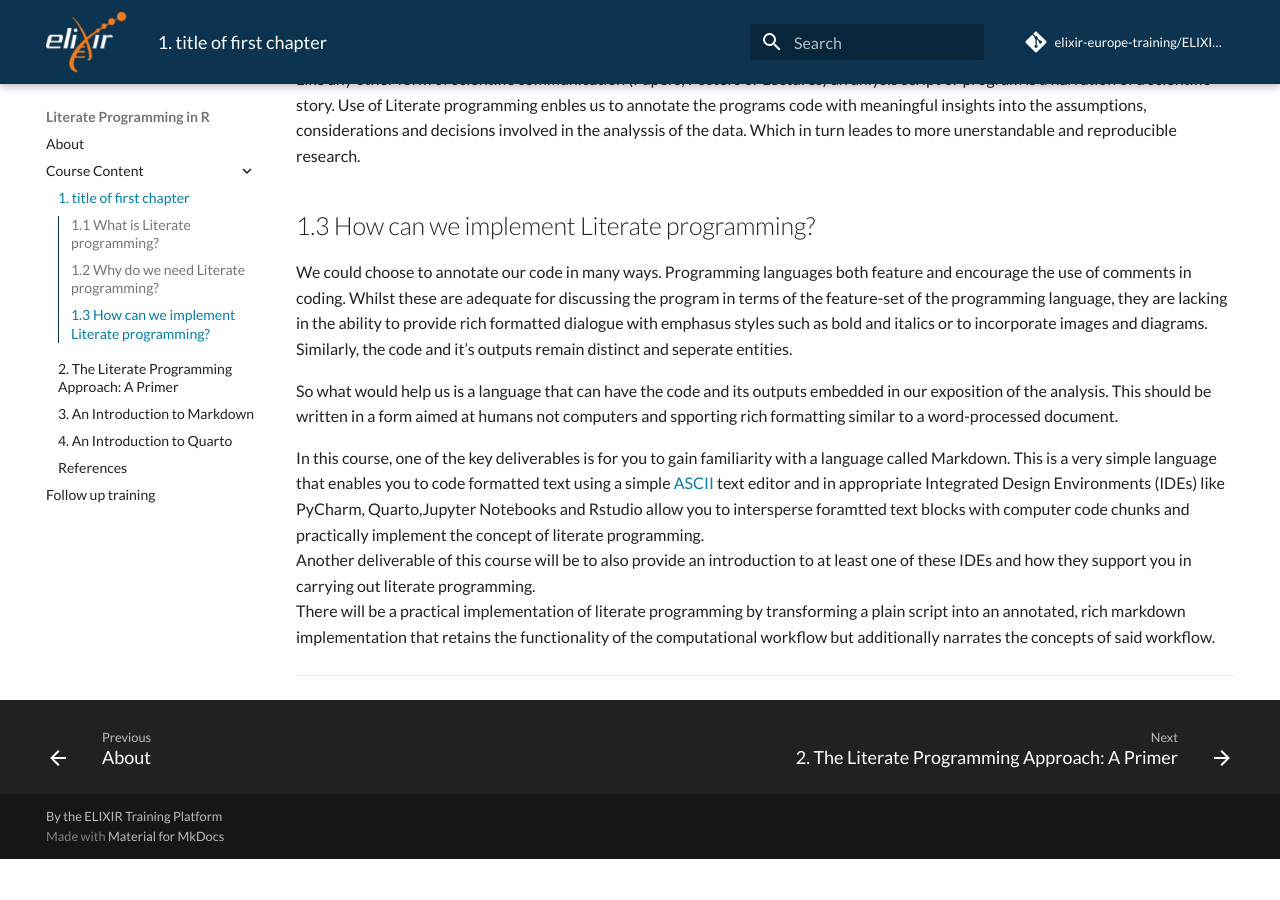
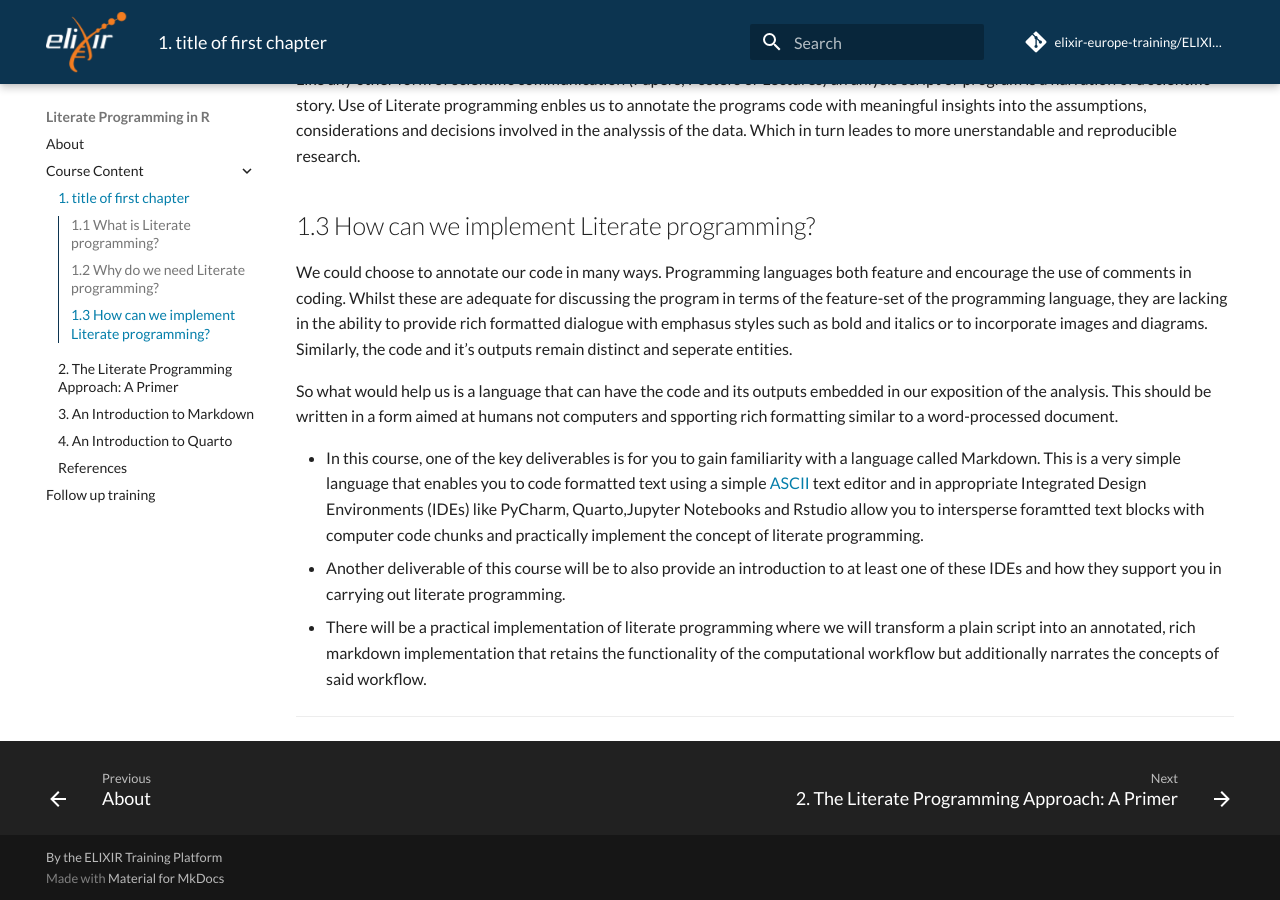
Before and after one commit to elixir-europe-training/ELIXIR-TrP-LiterateProgrammingR-CodeRep, an MkDocs documentation site: the page built from docs/chapters/chapter_01.md, in a window 1280 px wide and 900 px high, scrolled down 610 px. Built offline with MkDocs 1.6.1 and Material for MkDocs 9.7.7, drawn with Linux system fonts in a browser that asks for light colours; comment, search, counter and statistics services are not loaded; before the commit the page ends 1469 px from its top, so only the background shows below that.

Commit message:
Update chapter_01.md

```diff
--- a/docs/chapters/chapter_01.md
+++ b/docs/chapters/chapter_01.md
@@ -13,7 +13,7 @@ We could choose to annotate our code in many ways. Programming languages both fe
 
 So what would help us is a language that can have the code and its outputs embedded in our exposition of the analysis. This should be written in a form aimed at humans not computers and spporting rich formatting similar to a word-processed document.
 
-In this course, one of the key deliverables is for you to gain familiarity with a language called Markdown. This is a very simple language that enables you to code formatted text using a simple [ASCII](https://en.wikipedia.org/wiki/ASCII) text editor and in appropriate Integrated Design Environments (IDEs) like PyCharm, Quarto,Jupyter Notebooks and Rstudio allow you to intersperse foramtted text blocks with computer code chunks and practically implement the concept of literate programming.
-Another deliverable of this course will be to also provide an introduction to at least one of these IDEs and how they support you in carrying out literate programming.
-There will be a practical implementation of literate programming by transforming a plain script into an annotated, rich markdown implementation that retains the functionality of the computational workflow but additionally narrates the concepts of said workflow.
+* In this course, one of the key deliverables is for you to gain familiarity with a language called Markdown. This is a very simple language that enables you to code formatted text using a simple [ASCII](https://en.wikipedia.org/wiki/ASCII) text editor and in appropriate Integrated Design Environments (IDEs) like PyCharm, Quarto,Jupyter Notebooks and Rstudio allow you to intersperse foramtted text blocks with computer code chunks and practically implement the concept of literate programming.
+* Another deliverable of this course will be to also provide an introduction to at least one of these IDEs and how they support you in carrying out literate programming.
+* There will be a practical implementation of literate programming where we will transform a plain script into an annotated, rich markdown implementation that retains the functionality of the computational workflow but additionally narrates the concepts of said workflow.
 <hr>
```
